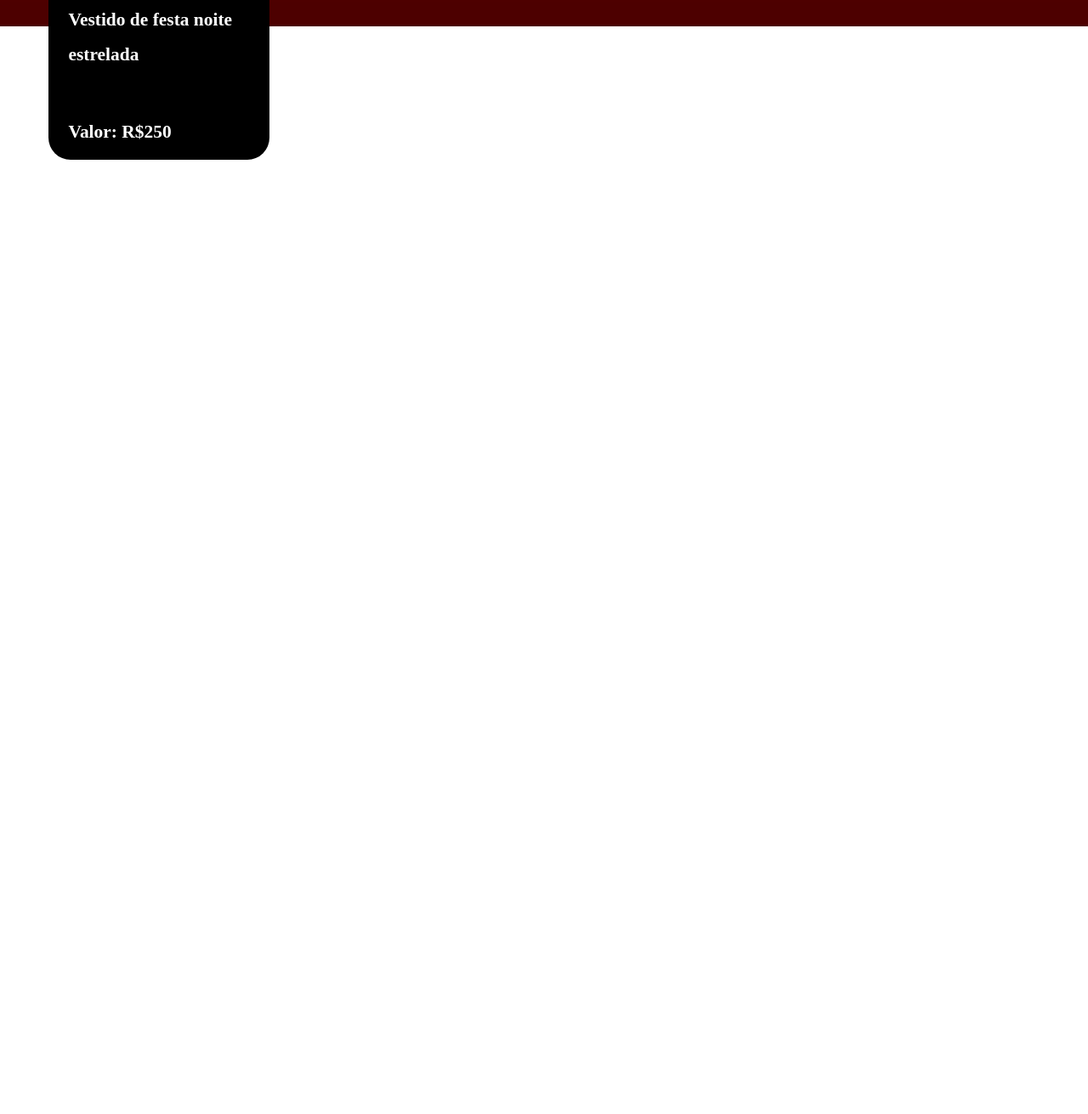
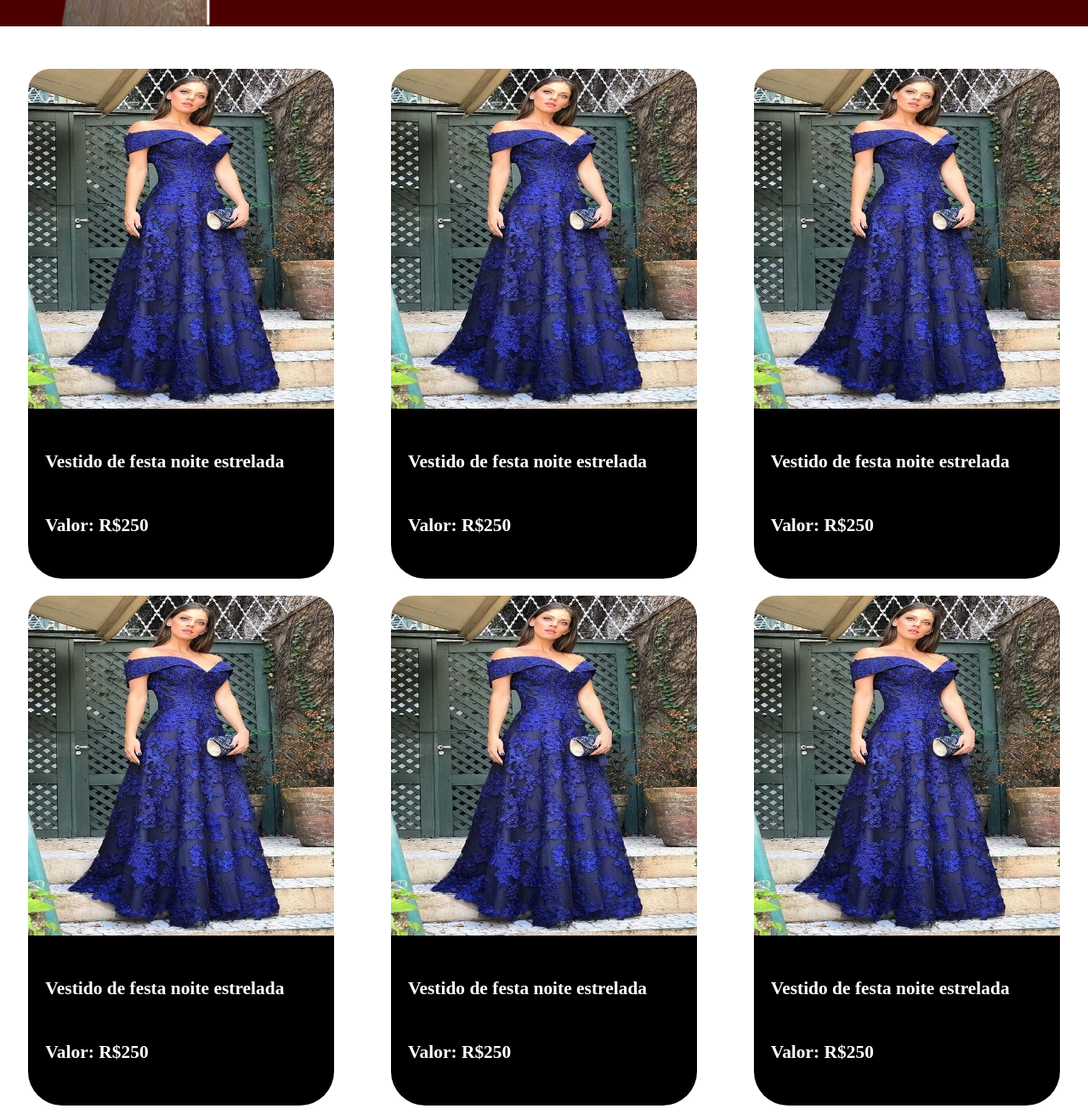
Before and after one commit to KarolAz22/paginaWebKatiaNoivas, a plain HTML site: page index.html in a window 1280 px wide. Shown: the part 912-2223 px from the top of the page at 85% size. Before the commit the page ends 943 px from the top, so only its background shows below. Drawn offline with nearby package versions, Linux system fonts and the light colour scheme.

Commit message:
criando mais cards

```diff
--- a/css/main.css
+++ b/css/main.css
@@ -2,7 +2,6 @@ body{
     width: 100%;
     height: 100%;
     margin: 0 auto;
-
 }
 ul{
     padding: 0px!important;
@@ -142,7 +141,7 @@ button.slick-next{
     width: 50%;
     position: absolute;
     left: 50%;
-    top: 85%;
+    top: 22%; /*85*/
 }
 .slick-dots li{
     display: inline-block;
@@ -154,33 +153,33 @@ li.slick-active button{
 
 .card{
     background-color: #000000;
-    position: absolute;
-    width: 260px;
-    height: 500px;
-    left: 57px;
-    top: 600px;
-    border-radius: 26px;
+    width: 360px;
+    height: 600px;
+    border-radius: 40px;
+    margin: 10px;
+}
 
+.cards{
+    margin-top: 40px;
+    clear: both;
+    display: flex;
+    flex-direction: row;
+    flex-wrap: wrap;
+    justify-content: space-around;
 }
+
 .descricaoVestido{
-    position: absolute;
-    left: 9%;
-    right: 9%;
-    top: 53%;
-    bottom: 30%;
-
     font-family: 'Ubuntu';
     font-style: normal;
     font-weight: 400;
     font-size: 32px;
-    line-height: 41px;
-
     color: #FFFFFF;
+    margin-left: 20px;
     }
 
 .img_capa{
     width: 100%;
-    height: 300px;
+    height: 400px;
     border-top-left-radius: 26px;
     border-top-right-radius: 26px;
     }
--- a/index.html
+++ b/index.html
@@ -51,7 +51,15 @@
 
 
               </div>
-
+    <div class="cards" >
+        <div class="card">
+            <div>
+                <img class="img_capa" src="./img/vestidofesta.jpg">
+            </div>
+            <div class="DescricaoVestido">
+                <h6> Vestido de festa noite estrelada</h6>
+                <h6> Valor: R$250</h6>
+            </div>
         </div>
         <div class="card">
             <div>
@@ -60,10 +68,46 @@
             <div class="DescricaoVestido">
                 <h6> Vestido de festa noite estrelada</h6>
                 <h6> Valor: R$250</h6>
+            </div>
+        </div>
+        <div class="card">
+            <div>
+                <img class="img_capa" src="./img/vestidofesta.jpg">
+            </div>
+            <div class="DescricaoVestido">
+                <h6> Vestido de festa noite estrelada</h6>
+                <h6> Valor: R$250</h6>
+            </div>
+        </div>
+        <div class="card">
+            <div>
+                <img class="img_capa" src="./img/vestidofesta.jpg">
+            </div>
+            <div class="DescricaoVestido">
+                <h6> Vestido de festa noite estrelada</h6>
+                <h6> Valor: R$250</h6>
+            </div>
+        </div>
+        <div class="card">
+            <div>
+                <img class="img_capa" src="./img/vestidofesta.jpg">
+            </div>
+            <div class="DescricaoVestido">
+                <h6> Vestido de festa noite estrelada</h6>
+                <h6> Valor: R$250</h6>
+            </div>
+        </div>
+        <div class="card">
+            <div>
+                <img class="img_capa" src="./img/vestidofesta.jpg">
+            </div>
+            <div class="DescricaoVestido">
+                <h6> Vestido de festa noite estrelada</h6>
+                <h6> Valor: R$250</h6>
+            </div>
+        </div>
 
-            </div>
-
-        </div>
+    </div>
         <div class="col-100">
             <div class="content">
 
```
